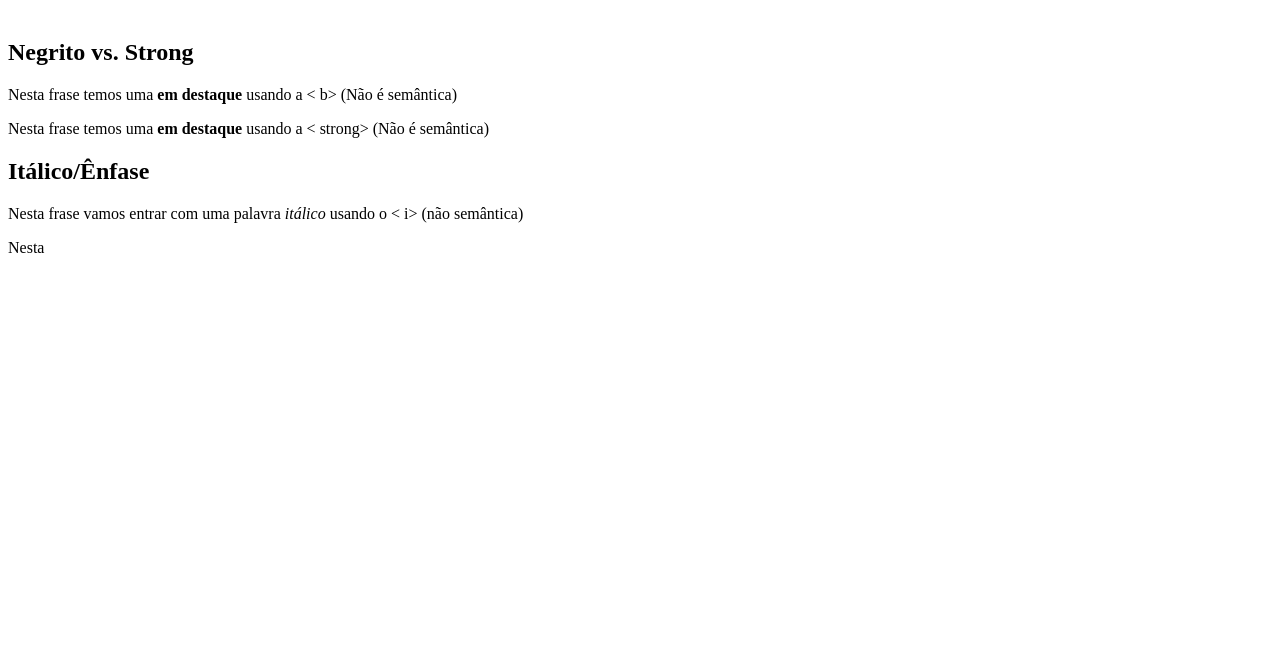
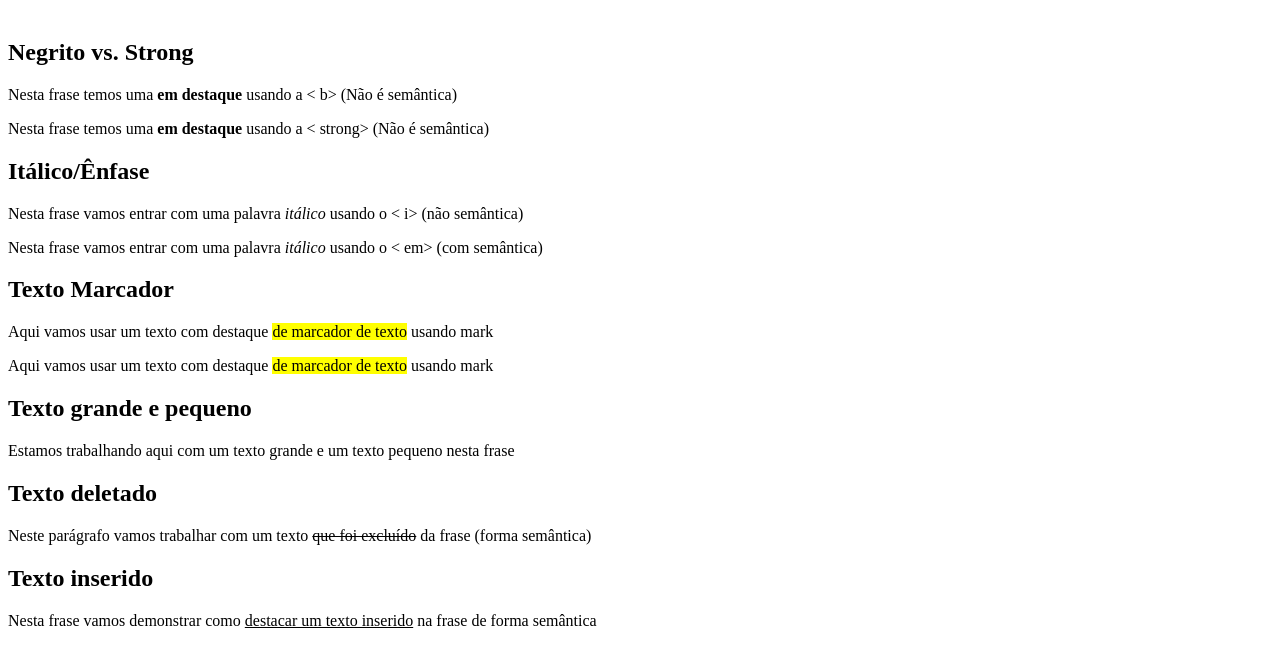
Before and after one commit to Edudzy/Aulas-Fabricio-CSW-, a plain HTML site: page Aula06Fabricio.html in a window 1280 px wide. Shown: the part 213-859 px from the top of the page. Before the commit the page ends 800 px from the top, so only its background shows below. Drawn offline with Linux system fonts and the light colour scheme.

Commit message:
Add files via upload

```diff
--- a/Aula06Fabricio.html
+++ b/Aula06Fabricio.html
@@ -18,12 +18,13 @@ O professor Fabricio é um cara legal, ele nasceu <address> R. José Romério Du
 <p>Nesta frase temos uma <strong>em destaque</strong> usando a < strong> (Não é semântica)</p>
 <h2> Itálico/Ênfase</h2>
 <p>Nesta frase vamos entrar com uma palavra <i>itálico</i> usando o < i> (não semântica)</p>
-<p>Nesta </p>
-
-
-
-
-
-
-</body>
-</html>
+<p>Nesta frase vamos entrar com uma palavra <em>itálico</em> usando o < em> (com semântica)</p>
+<h2>Texto Marcador</h2>
+<p>Aqui vamos usar um texto com destaque <mark>de marcador de texto</mark> usando mark</p>
+<p>Aqui vamos usar um texto com destaque <mark>de marcador de texto</mark> usando mark</p>
+<h2>Texto grande e pequeno</h2>
+<p> Estamos trabalhando aqui com um <grande> texto grande</grande> e um texto pequeno nesta frase</p>
+<h2>Texto deletado</h2>
+<p>Neste parágrafo vamos trabalhar com um texto <del>que foi excluído</del> da frase (forma semântica)</p>
+<h2>Texto inserido</h2>
+<p>Nesta frase vamos demonstrar como <u>destacar um texto inserido</u> na frase de forma semântica</p>
```
